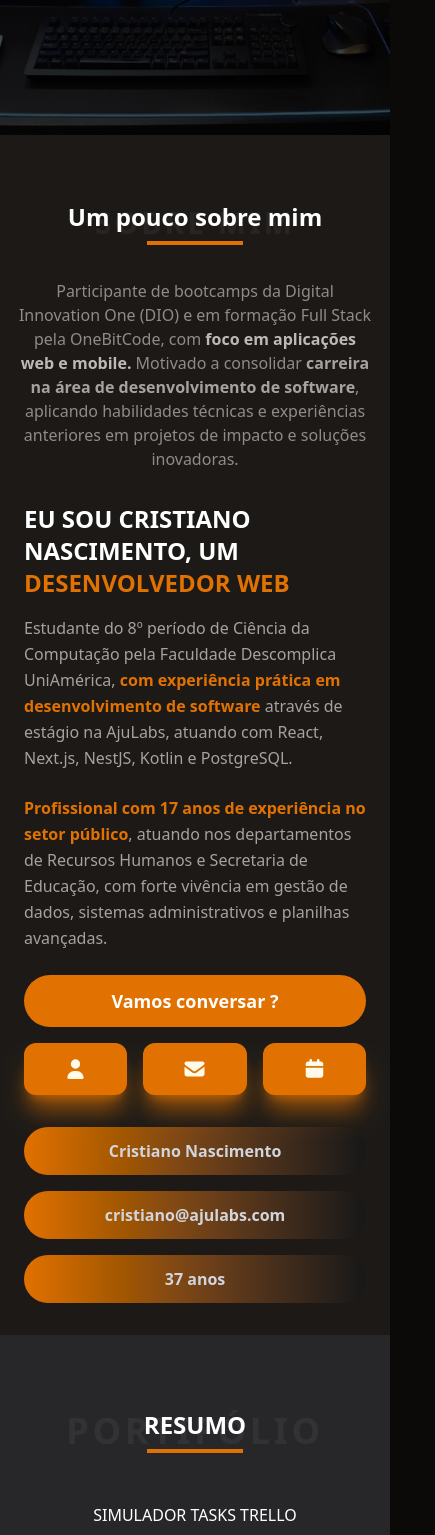
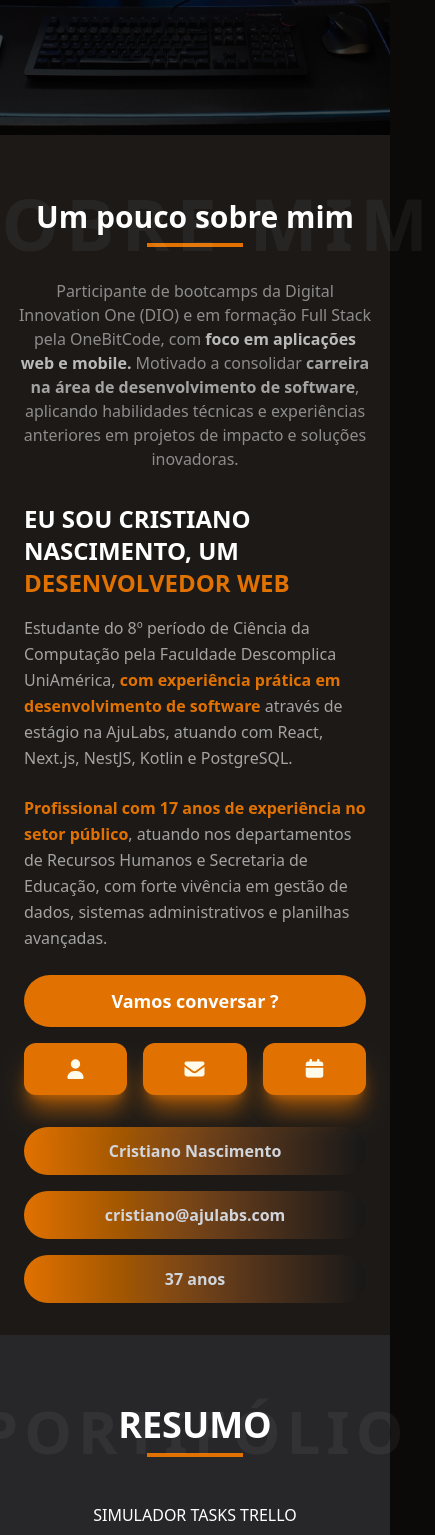
Before and after one commit to cristianoceke/Cristiano-Nascimento---Portif-lio, a Next.js app: page / in a window 390 px wide. Shown: the part 456-1991 px from the top of the page, 435 px wide, since content can reach past the window. Built offline with nearby package versions, Linux system fonts and the light colour scheme.

Commit message:
update text

```diff
--- a/src/app/page.tsx
+++ b/src/app/page.tsx
@@ -39,11 +39,11 @@ export default function Home() {
       {/* SOBRE MIM */}
       <section id="about" className="min-h-screen flex flex-col px-4 sm:px-6 md:px-10 py-8 bg-stone-900">
         <div className="relative flex flex-col items-center justify-center h-28 sm:h-36 md:h-48">
-          <h1 className="absolute text-3xl sm:text-6xl md:text-9xl font-extrabold text-white/5 tracking-widest select-none pointer-events-none whitespace-nowrap">
+          <h1 className="absolute text-7xl sm:text-6xl md:text-9xl font-extrabold text-white/5 tracking-widest select-none pointer-events-none whitespace-nowrap">
             SOBRE MIM
           </h1>
           <div className="text-center">
-            <h2 className="text-2xl sm:text-4xl md:text-5xl font-bold text-white after:content-[''] after:block after:w-24 after:h-1 after:bg-amber-600 after:mx-auto after:mt-2">
+            <h2 className="text-3xl sm:text-4xl md:text-5xl font-bold text-white after:content-[''] after:block after:w-24 after:h-1 after:bg-amber-600 after:mx-auto after:mt-2">
               Um pouco sobre mim
             </h2>
           </div>
@@ -127,12 +127,12 @@ export default function Home() {
       <section id="projects" className="min-h-screen px-4 sm:px-6 md:px-10 py-8 bg-zinc-800">
         <div className="flex-1">
           <div className="relative flex items-center justify-center h-32 sm:h-40 md:h-64">
-            <h1 className="absolute text-4xl sm:text-6xl md:text-9xl font-extrabold text-white/5 tracking-widest select-none pointer-events-none whitespace-nowrap">
+            <h1 className="absolute text-6xl sm:text-6xl md:text-9xl font-extrabold text-white/5 tracking-widest select-none pointer-events-none whitespace-nowrap">
               PORTIFÓLIO
             </h1>
 
             <div className="text-center">
-              <h2 className="text-2xl sm:text-4xl md:text-5xl font-bold text-white after:block after:w-24 after:h-1 after:bg-amber-600 after:mx-auto after:mt-2">
+              <h2 className="text-4xl sm:text-4xl md:text-5xl font-bold text-white after:block after:w-24 after:h-1 after:bg-amber-600 after:mx-auto after:mt-2">
                 RESUMO
               </h2>
             </div>
@@ -175,7 +175,7 @@ export default function Home() {
       <section id="contact" className="min-h-screen flex flex-col bg-neutral-800">
         <div className="flex-1 px-4 sm:px-6 md:px-10 py-8">
           <div className="relative flex items-center justify-center h-32 sm:h-40 md:h-64">
-            <h1 className="absolute text-4xl sm:text-6xl md:text-9xl font-extrabold text-white/5 tracking-widest select-none pointer-events-none whitespace-nowrap">
+            <h1 className="absolute text-7xl sm:text-6xl md:text-9xl font-extrabold text-white/5 tracking-widest select-none pointer-events-none whitespace-nowrap">
               CONTATO
             </h1>
             <div className="text-center">
```
